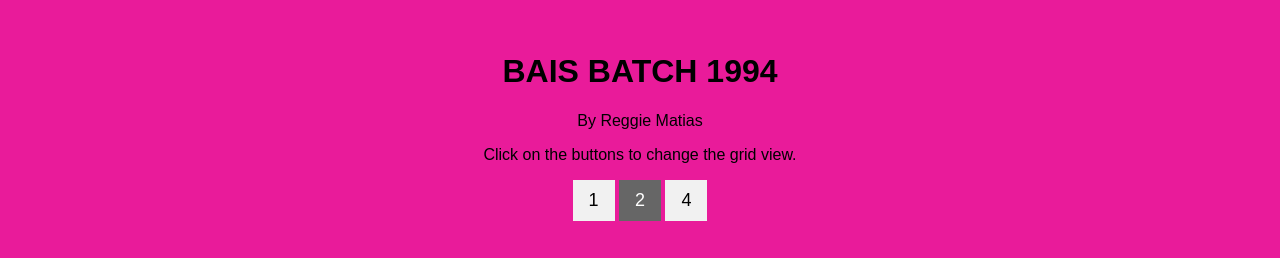
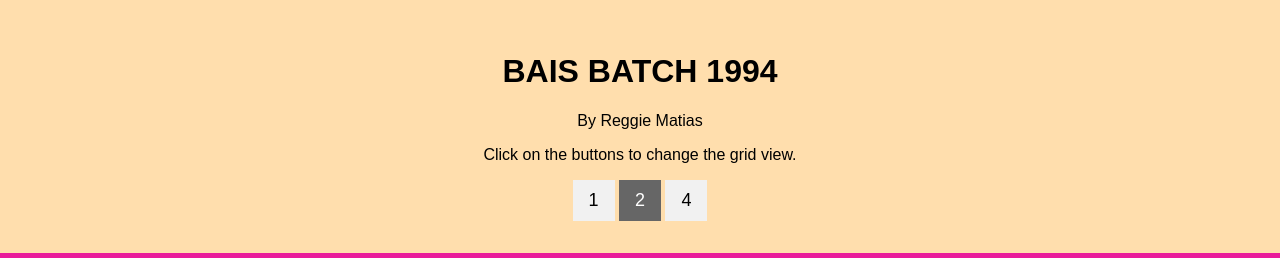
Before and after one commit to RMATIAS1/BAISBATCH1994, a plain HTML site: page index.html in a window 1280 px wide. Shown: the top 258 px of the page. Drawn offline with Linux system fonts and the light colour scheme.

Commit message:
Update index.html

```diff
--- a/index.html
+++ b/index.html
@@ -14,6 +14,7 @@ body {
 .header {
     text-align: center;
     padding: 32px;
+    background-color:#ffdead;
 }
 
 .row {
```
